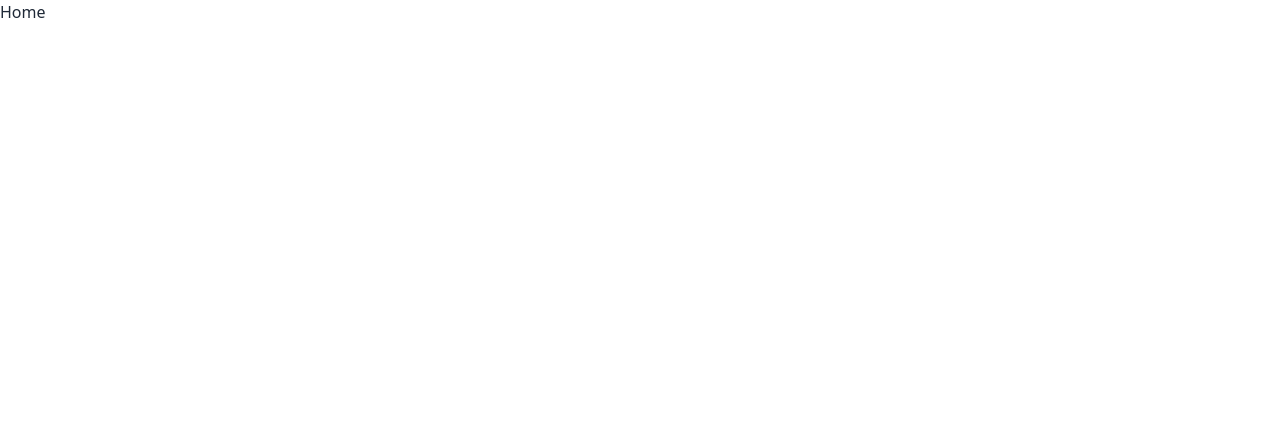
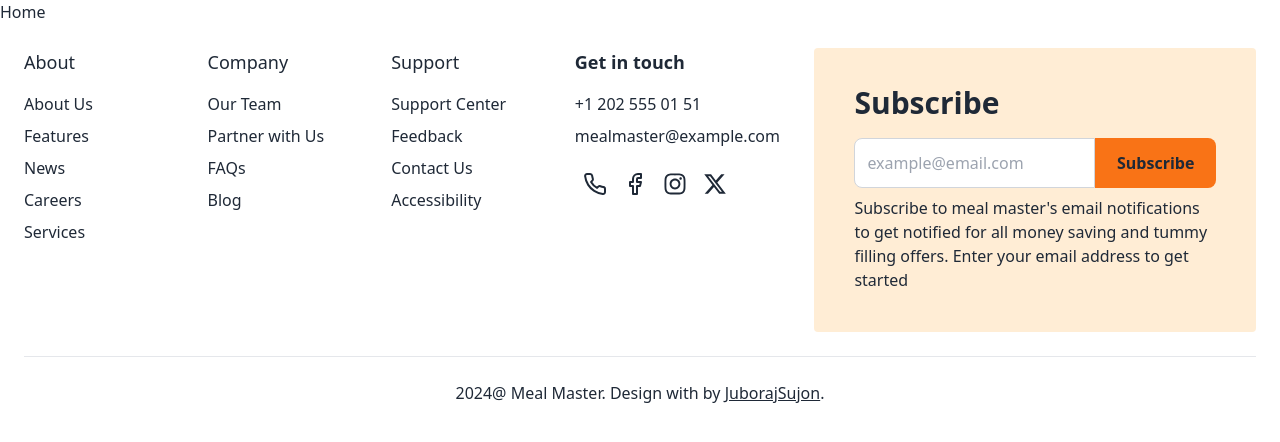
Before and after one commit to JuborajSujon/meal-master-client, a React (Vite) app: page / in a window 1280 px wide. Shown: the top 442 px of the page. Built offline with nearby package versions, Linux system fonts and the light colour scheme.

Commit message:
Added Footer section

```diff
--- a/package.json
+++ b/package.json
@@ -16,6 +16,7 @@
     "react": "^18.2.0",
     "react-dom": "^18.2.0",
     "react-helmet-async": "^2.0.5",
+    "react-icons": "^5.2.1",
     "react-router-dom": "^6.23.1",
     "react-toastify": "^10.0.5",
     "sort-by": "^1.2.0",
--- a/src/Layout/Main.jsx
+++ b/src/Layout/Main.jsx
@@ -1,9 +1,11 @@
 import { Outlet } from "react-router-dom";
+import Footer from "../pages/Shared/Footer/Footer";
 
 export default function Main() {
   return (
     <div>
       <Outlet />
+      <Footer />
     </div>
   );
 }
--- a/src/Routes/Routes.jsx
+++ b/src/Routes/Routes.jsx
@@ -1,5 +1,6 @@
 import { createBrowserRouter } from "react-router-dom";
 import Main from "../Layout/Main";
+import Home from "../pages/Home/Home/Home";
 
 export const router = createBrowserRouter([
   {
@@ -8,7 +9,7 @@ export const router = createBrowserRouter([
     children: [
       {
         path: "/",
-        element: <div>Home</div>,
+        element: <Home />,
       },
     ],
   },
--- /dev/null
+++ b/src/components/FooterLink/FooterLink.jsx
@@ -0,0 +1,49 @@
+import React from "react";
+import SocialLink from "../SocialLink/SocialLink";
+
+export default function FooterLink() {
+  return (
+    <div>
+      <div className="grid grid-cols-2 gap-x-2 gap-y-8  md:grid-cols-4">
+        <div className="flex flex-col space-y-4">
+          <h2 className="font-medium text-lg">About</h2>
+          <div className="flex flex-col space-y-2  dark:text-gray-600">
+            <a href="#">About Us</a>
+            <a href="#">Features</a>
+            <a href="#">News</a>
+            <a href="#">Careers</a>
+            <a href="#">Services</a>
+          </div>
+        </div>
+        <div className="flex flex-col space-y-4">
+          <h2 className="font-medium text-lg">Company</h2>
+          <div className="flex flex-col space-y-2  dark:text-gray-600">
+            <a href="#">Our Team</a>
+            <a href="#">Partner with Us</a>
+            <a href="#">FAQs</a>
+            <a href="#">Blog</a>
+          </div>
+        </div>
+        <div className="flex flex-col space-y-4">
+          <h2 className="font-medium text-lg">Support</h2>
+          <div className="flex flex-col space-y-2  dark:text-gray-600">
+            <a href="#">Support Center</a>
+            <a href="#">Feedback</a>
+            <a href="#">Contact Us</a>
+            <a href="#">Accessibility</a>
+          </div>
+        </div>
+        <div className="flex flex-col space-y-4">
+          <h2 className="font-semibold text-lg">Get in touch</h2>
+          <div className="flex flex-col space-y-2 dark:text-gray-600">
+            <a href="tel:+12025550151">+1 202 555 01 51</a>
+            <a href="mailto:mealmaster@example.com">mealmaster@example.com</a>
+            <div>
+              <SocialLink />
+            </div>
+          </div>
+        </div>
+      </div>
+    </div>
+  );
+}
--- /dev/null
+++ b/src/components/SocialLink/SocialLink.jsx
@@ -0,0 +1,24 @@
+import { FaInstagram, FaXTwitter } from "react-icons/fa6";
+import { LuPhone, LuFacebook } from "react-icons/lu";
+
+export default function SocialLink() {
+  return (
+    <div className="flex  mt-2">
+      <div className="hover:bg-orange-100 p-2 rounded-md cursor-pointer">
+        <LuPhone size={24} />
+      </div>
+
+      <div className="hover:bg-orange-100 p-2 rounded-md cursor-pointer">
+        <LuFacebook size={24} />
+      </div>
+
+      <div className="hover:bg-orange-100 p-2 rounded-md cursor-pointer">
+        <FaInstagram size={24} />
+      </div>
+
+      <div className="hover:bg-orange-100 p-2 rounded-md cursor-pointer">
+        <FaXTwitter size={24} />
+      </div>
+    </div>
+  );
+}
--- /dev/null
+++ b/src/components/Subscribe/Subscribe.jsx
@@ -0,0 +1,34 @@
+export default function Subscribe() {
+  return (
+    <div className="lg:ml-8">
+      <div className="w-full bg-orange-100 rounded">
+        <div className="flex flex-col content-center justify-center p-4 py-20 mx-auto md:p-10">
+          <h1 className="text-3xl antialiased font-semibold leading-none  dark:text-gray-800 pb-5">
+            Subscribe
+          </h1>
+
+          <div className="flex flex-row max-w-sm ">
+            <input
+              type="text"
+              placeholder="example@email.com"
+              className="w-3/5 p-3 rounded-l-lg sm:w-2/3 border border-gray-300"
+            />
+            <button
+              type="button"
+              className="w-2/5 p-3 font-semibold rounded-r-lg sm:w-1/3  bg-orange-500 dark:text-gray-50">
+              Subscribe
+            </button>
+          </div>
+          <hr className="lg:hidden border-1 w-[98%] mx-auto border-orange-200 mb-3 rounded-2xl" />
+          <div>
+            <p className="pt-2 text-lg lg:text-base antialiased  dark:text-gray-800">
+              Subscribe to meal master's email notifications to get notified for
+              all money saving and tummy filling offers. Enter your email
+              address to get started
+            </p>
+          </div>
+        </div>
+      </div>
+    </div>
+  );
+}
--- /dev/null
+++ b/src/pages/Home/Home/Home.jsx
@@ -0,0 +1,3 @@
+export default function Home() {
+  return <div>Home</div>;
+}
--- /dev/null
+++ b/src/pages/Shared/Footer/Footer.jsx
@@ -0,0 +1,35 @@
+import { Link } from "react-router-dom";
+import FooterLink from "../../../components/FooterLink/FooterLink";
+import Subscribe from "../../../components/Subscribe/Subscribe";
+
+export default function Footer() {
+  return (
+    <div>
+      <footer className="p-6 dark:bg-gray-100 dark:text-gray-800 text-base">
+        <div className="grid grid-cols-1 gap-8 lg:grid-cols-5">
+          <div className="lg:col-span-3">
+            <FooterLink />
+          </div>
+          <div className="lg:col-span-2">
+            <Subscribe />
+          </div>
+        </div>
+
+        <hr className="border-gray-200 sm:mx-auto dark:border-gray-700 my-6" />
+        <div className="flex items-center justify-center px-6">
+          <span className="dark:text-gray-600">
+            {new Date().getFullYear()}@ Meal Master. Design with
+            <i className="mdi mdi-heart text-red-600"></i> by{" "}
+            <Link
+              to={"https://github.com/JuborajSujon"}
+              target="_blank"
+              className="text-reset underline">
+              JuborajSujon
+            </Link>
+            .
+          </span>
+        </div>
+      </footer>
+    </div>
+  );
+}
```
Also changed, not shown: 1 other file (tests, documents, lock files or other folders).
